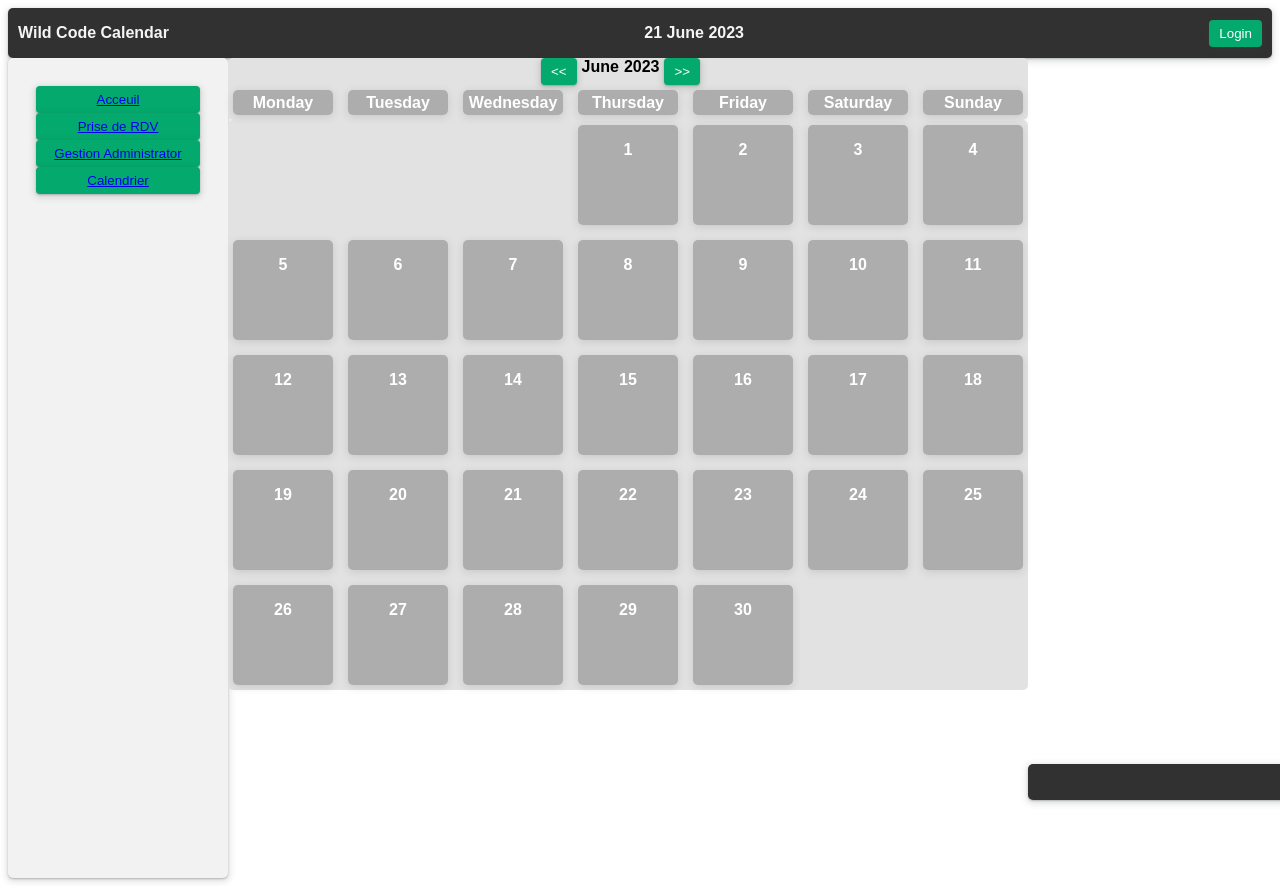
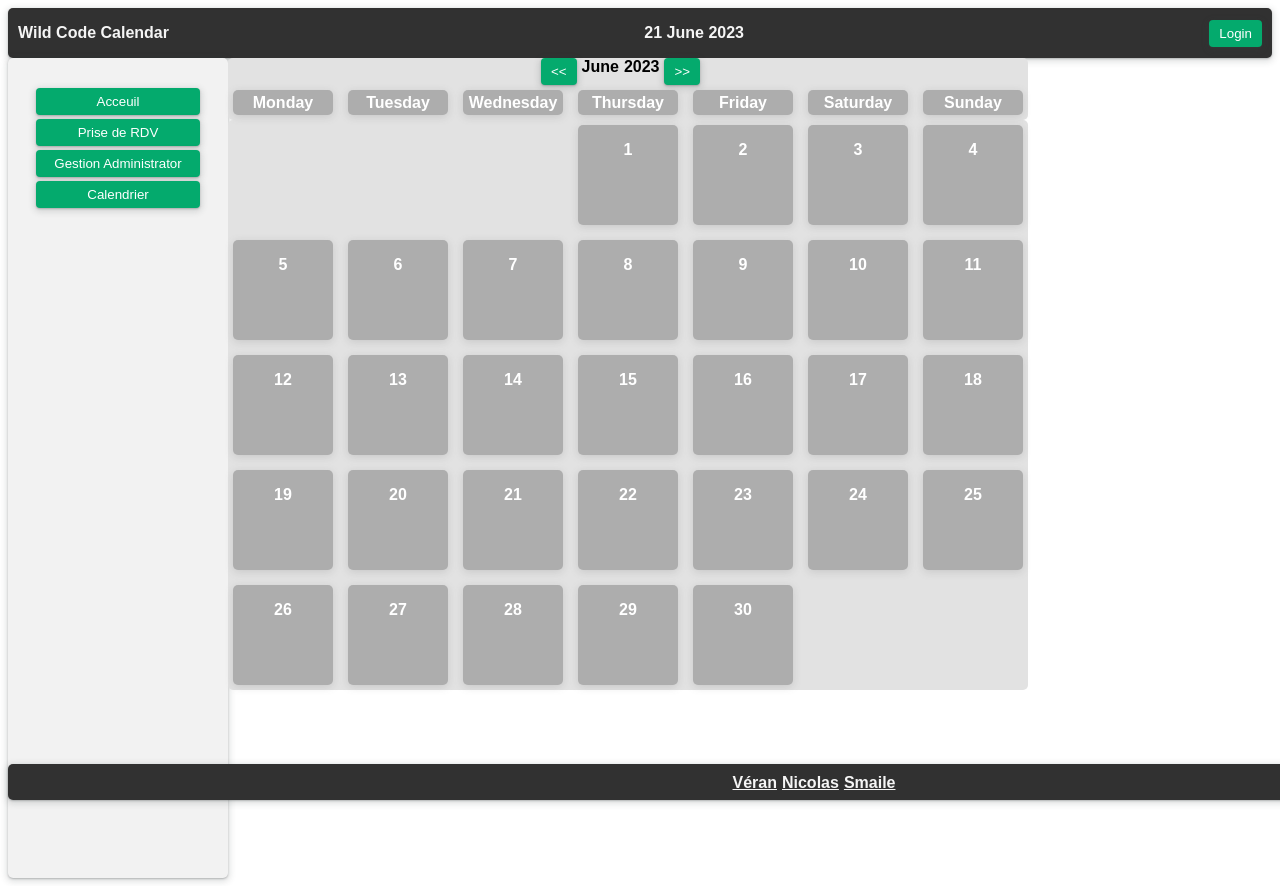
Before and after one commit to Vv214/TpCalendar, an Angular app: page / in a window 1280 px wide. Built offline with nearby package versions, Linux system fonts and the light colour scheme.

Commit message:
Ajout espase entre boutons sidebar, Fix coloration lien, Fix footer

```diff
--- a/src/app/Component/sidebar/sidebar.component.css
+++ b/src/app/Component/sidebar/sidebar.component.css
@@ -15,6 +15,8 @@
     background-color: #04AA6D;
     color: white;
     padding: 6px 10px;
+    margin-top: 2px;
+    margin-bottom: 2px;
     border: none;
     border-radius: 4px;
     cursor: pointer;
@@ -37,3 +39,8 @@
     background-color: #f2f2f2;
     padding: 10px;
 }
+
+a {
+    text-decoration: none;
+    color: white;
+}
--- a/src/app/Component/sidebar/sidebar.component.html
+++ b/src/app/Component/sidebar/sidebar.component.html
@@ -5,7 +5,6 @@
             <button class="button"> <a [routerLink]="['/form']">Prise de RDV</a></button>
             <button class="button"> <a [routerLink]="['/admin']">Gestion Administrator</a></button>
             <button class="button"> <a [routerLink]="['/calendar']">Calendrier</a></button>
-
         </div>
     </div>
 </div>
--- a/src/app/app.component.html
+++ b/src/app/app.component.html
@@ -3,5 +3,5 @@
   <div class="container">
     <app-sidebar></app-sidebar>
     <router-outlet></router-outlet>
-    <app-footer></app-footer>
   </div>
+  <app-footer></app-footer>
```
